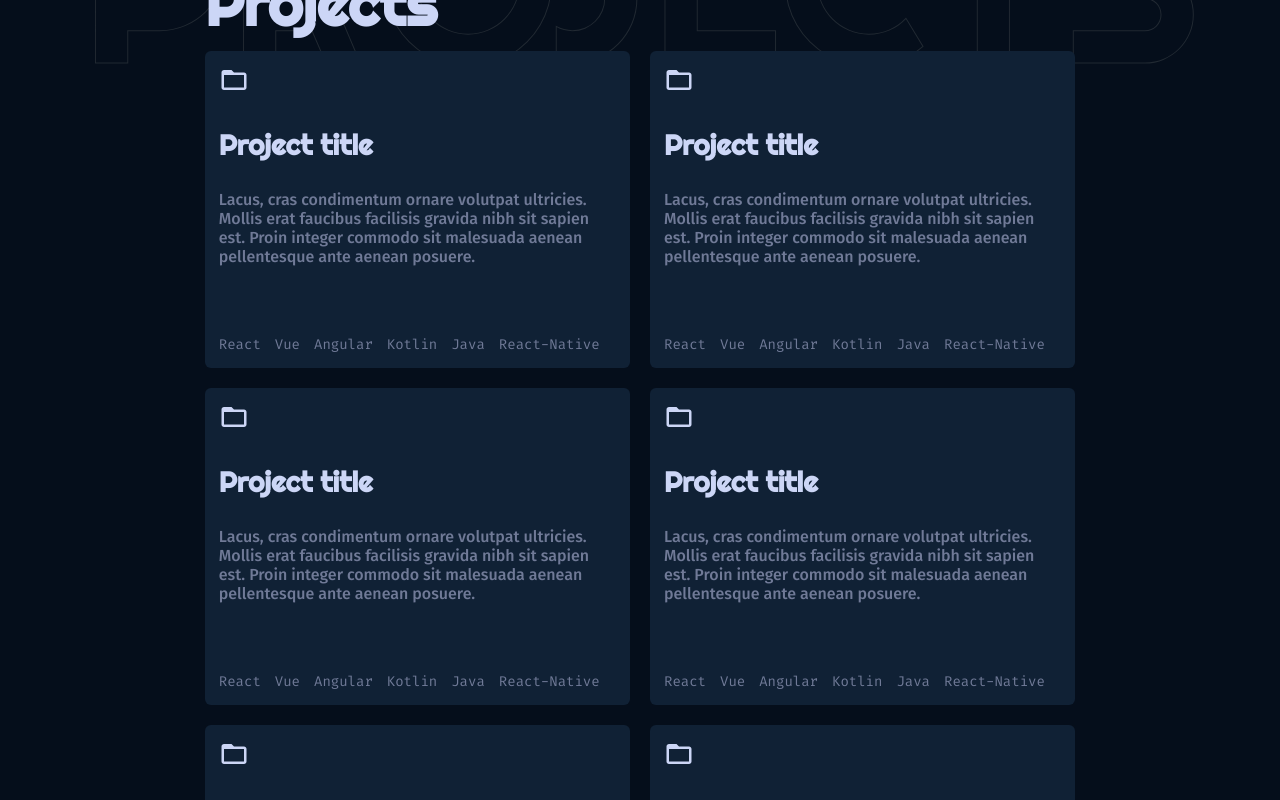
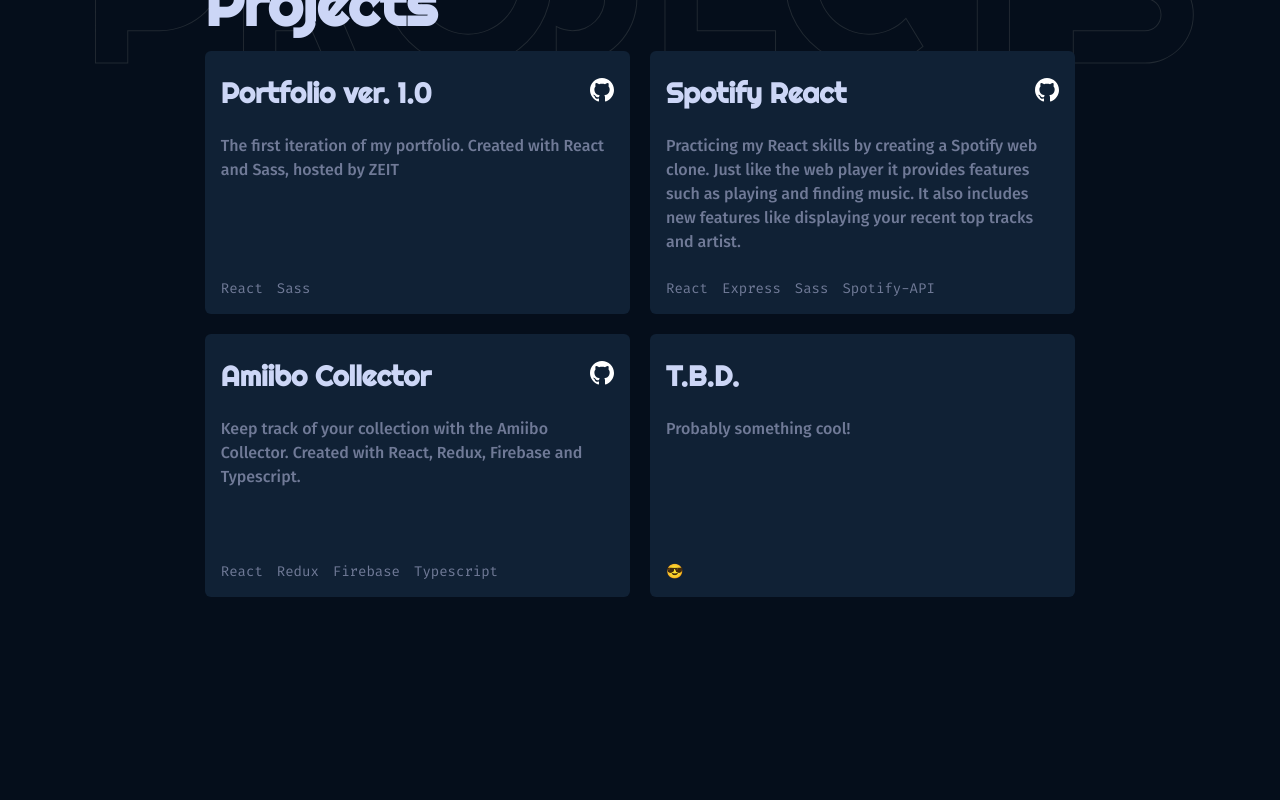
Before and after one commit to KahKitZheng/Portfolio, a React (Create React App) app: page / in a window 1280 px wide. Shown: the part 1120-1920 px from the top of the page. Built offline with nearby package versions, Linux system fonts and the light colour scheme.

Commit message:
Feature: Project cards are generated using json data

```diff
--- a/src/components/card.jsx
+++ b/src/components/card.jsx
@@ -1,24 +1,29 @@
 import React from "react";
-import folderIcon from "../folder.svg";
+import GithubIcon from "./githubIcon";
 
-const card = () => {
+const card = (props) => {
+  const { title, description, link, tags } = props.project;
+
   return (
     <div className="card">
-      <img src={folderIcon} className="card__icon" alt="" />
-      <h3 className="card__title">Project title</h3>
+      <div className="card__icons">
+        <h3 className="card__title">{title ? title : "T.B.D."}</h3>
+        {link ? (
+          <a href={link} target="_blank" rel="noopener noreferrer">
+            <GithubIcon />
+          </a>
+        ) : null}
+      </div>
       <p className="card__description">
-        Lacus, cras condimentum ornare volutpat ultricies. Mollis erat faucibus
-        facilisis gravida nibh sit sapien est. Proin integer commodo sit
-        malesuada aenean pellentesque ante aenean posuere.
+        {description ? description : "Probably something cool!"}
       </p>
 
       <div className="card__tags">
-        <p className="card__tag">React</p>
-        <p className="card__tag">Vue</p>
-        <p className="card__tag">Angular</p>
-        <p className="card__tag">Kotlin</p>
-        <p className="card__tag">Java</p>
-        <p className="card__tag">React-Native</p>
+        {tags.length > 0 ? (
+          tags.map((tag) => <p className="card__tag">{tag}</p>)
+        ) : (
+          <p className="card__tag">😎</p>
+        )}
       </div>
     </div>
   );
--- /dev/null
+++ b/src/components/githubIcon.jsx
@@ -0,0 +1,21 @@
+import React from "react";
+
+const githubIcon = () => {
+  return (
+    <svg
+      xmlns="http://www.w3.org/2000/svg"
+      viewBox="0 0 16 16"
+      width="24"
+      height="24"
+    >
+      {" "}
+      <path
+        fill="white"
+        clip-rule="evenodd"
+        d="M8 0C3.58 0 0 3.58 0 8C0 11.54 2.29 14.53 5.47 15.59C5.87 15.66 6.02 15.42 6.02 15.21C6.02 15.02 6.01 14.39 6.01 13.72C4 14.09 3.48 13.23 3.32 12.78C3.23 12.55 2.84 11.84 2.5 11.65C2.22 11.5 1.82 11.13 2.49 11.12C3.12 11.11 3.57 11.7 3.72 11.94C4.44 13.15 5.59 12.81 6.05 12.6C6.12 12.08 6.33 11.73 6.56 11.53C4.78 11.33 2.92 10.64 2.92 7.58C2.92 6.71 3.23 5.99 3.74 5.43C3.66 5.23 3.38 4.41 3.82 3.31C3.82 3.31 4.49 3.1 6.02 4.13C6.66 3.95 7.34 3.86 8.02 3.86C8.7 3.86 9.38 3.95 10.02 4.13C11.55 3.09 12.22 3.31 12.22 3.31C12.66 4.41 12.38 5.23 12.3 5.43C12.81 5.99 13.12 6.7 13.12 7.58C13.12 10.65 11.25 11.33 9.47 11.53C9.76 11.78 10.01 12.26 10.01 13.01C10.01 14.08 10 14.94 10 15.21C10 15.42 10.15 15.67 10.55 15.59C13.71 14.53 16 11.53 16 8C16 3.58 12.42 0 8 0Z"
+      ></path>
+    </svg>
+  );
+};
+
+export default githubIcon;
--- a/src/components/project.jsx
+++ b/src/components/project.jsx
@@ -1,18 +1,16 @@
 import React from "react";
 import Segment from "./segment";
 import Card from "./card";
+import list from "../constants/projects.json";
 
 const projects = () => {
   return (
     <section id="projects">
       <Segment name={"Projects"}>
         <div className="card__list container">
-          <Card />
-          <Card />
-          <Card />
-          <Card />
-          <Card />
-          <Card />
+          {list.map((project) => (
+            <Card project={project} />
+          ))}
         </div>
       </Segment>
     </section>
--- /dev/null
+++ b/src/constants/projects.json
@@ -0,0 +1,26 @@
+[
+  {
+    "title": "Portfolio ver. 1.0",
+    "description": "The first iteration of my portfolio. Created with React and Sass, hosted by ZEIT",
+    "link": "https://github.com/KahKitZheng/portfolio",
+    "tags": ["React", "Sass"]
+  },
+  {
+    "title": "Spotify React",
+    "description": "Practicing my React skills by creating a Spotify web clone. Just like the web player it provides features such as playing and finding music. It also includes new features like displaying your recent top tracks and artist.",
+    "link": "https://github.com/KahKitZheng/spotify-react",
+    "tags": ["React", "Express", "Sass", "Spotify-API"]
+  },
+  {
+    "title": "Amiibo Collector",
+    "description": "Keep track of your collection with the Amiibo Collector. Created with React, Redux, Firebase and Typescript.",
+    "link": "https://github.com/KahKitZheng/amiibo-collector",
+    "tags": ["React", "Redux", "Firebase", "Typescript"]
+  },
+  {
+    "title": "",
+    "description": "",
+    "link": "",
+    "tags": []
+  }
+]
--- a/src/styles/components/_card.scss
+++ b/src/styles/components/_card.scss
@@ -1,22 +1,30 @@
 .card {
   background-color: $background-card-color;
   border-radius: 6px;
-  padding: 14px;
+  padding: 1rem;
 
-  &__icon {
-    height: 30px;
-    width: 30px;
+  &__icons {
+    display: flex;
+    align-items: center;
+    justify-content: space-between;
+    font-size: 24px;
+    margin-top: 0.5rem;
   }
 
   &__title {
+    color: $title-color;
     font-family: Righteous;
     font-size: 28px;
+    margin-top: 0;
+    margin-bottom: 0;
   }
 
   &__description {
     font-weight: 500;
     height: 10rem;
+    line-height: 24px;
     max-height: 10rem;
+    margin-top: 1.5rem;
   }
 
   &__tags {
@@ -31,11 +39,6 @@
     font-family: "Fira Code";
     font-size: 14px;
     margin: 0 14px 0 0;
-  }
-
-  &__icon,
-  &__title {
-    color: $title-color;
   }
 }
 
```
Also changed, not shown: src/folder.svg (deleted), 1 other file (tests, documents, lock files or other folders).
